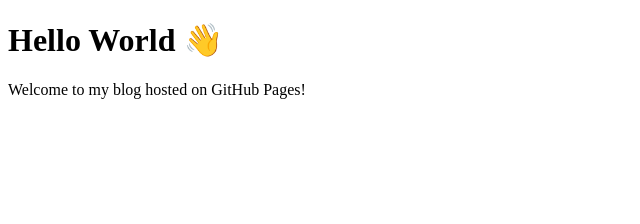
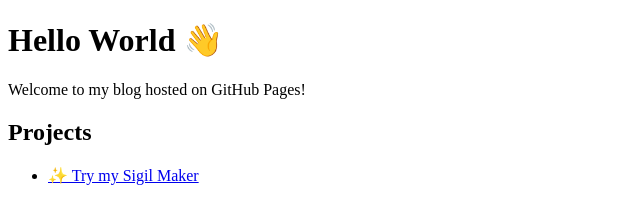
Before and after one commit to TheAbsoluteInterface/EternalSelf, a plain HTML site: page index.html in a window 1280 px wide. Shown: the whole page, without its empty margins (0-640 px from the left). Drawn offline with Linux system fonts and the light colour scheme.

Commit message:
Update index.html
Added link for sigil maker

```diff
--- a/index.html
+++ b/index.html
@@ -7,5 +7,10 @@
 <body>
   <h1>Hello World 👋</h1>
   <p>Welcome to my blog hosted on GitHub Pages!</p>
+
+  <h2>Projects</h2>
+  <ul>
+    <li><a href="sigil-maker.html">✨ Try my Sigil Maker</a></li>
+  </ul>
 </body>
 </html>
```
